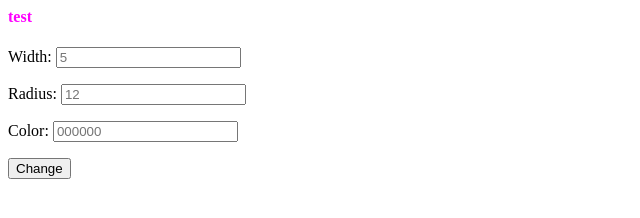
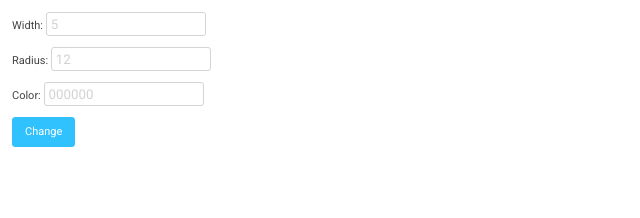
Before and after one commit to nacky00/figma-align-screenshots, a website built with webpack: page src/ui.html in a window 1280 px wide. Shown: the whole page, without its empty margins (0-640 px from the left). Built offline with nearby package versions, Linux system fonts and the light colour scheme.

Commit message:
update styles

```diff
--- a/src/ui.css
+++ b/src/ui.css
@@ -1,3 +1,103 @@
-h4 {
-    color: #FF00FF;
+@import url('https://fonts.googleapis.com/css?family=Roboto:400,400i,700');
+
+body {
+  font-family: 'Roboto', sans-serif;
+  font-size: 11px;
+  font-weight: 400;
+  color: #444;
+  margin: 12px 12px;
+  outline: none;
 }
+
+button {
+  font: inherit;
+  background-color: transparent;
+  display: block;
+  text-align: center;
+  height: 30px;
+  line-height: 28px;
+  max-width: 180px;
+  padding: 0 12px;
+  color: #444;
+  font-weight: 400;
+  background-color: transparent;
+  box-sizing: border-box;
+  border: 1px solid #d4d4d4;
+  border-radius: 3px;
+  outline: none;
+}
+
+button:active {
+  background-color: rgba(0, 0, 0, .1);
+}
+
+button:focus {
+  border: 2px solid #30c2ff;
+  line-height: 26px;
+  padding: 0 11px;
+}
+
+button.primary {
+  color: #fff;
+  background-color: #30c2ff;
+  border-color: #30c2ff;
+}
+
+button.primary:active {
+  background-color: #30afe6;
+  border-color: #30afe6;
+}
+
+button.primary:focus {
+  border: 2px solid rgba(0, 0, 0, .2);
+}
+
+input[type="text"] {
+  font-family: 'Roboto', sans-serif;
+  color: #444;
+  height: 24px;
+  padding: 0 2px 0 4px;
+  box-sizing: border-box;
+  border: 1px solid #d4d4d4;
+  border-radius: 3px;
+}
+
+input[type="text"]:focus {
+  border-color: #30c2ff;
+  box-shadow: inset 0 0 0 1px #30c2ff;
+  outline: none;
+}
+
+input[type="text"]::placeholder {
+  color: #D2D2D2;
+}
+
+input[type="checkbox"] {
+  width: 14px;
+  height: 14px;
+  border: 1px solid #d4d4d4;
+  border-radius: 3px;
+  box-sizing: border-box;
+  background-color: #fff;
+}
+
+h1 {
+  font-size: 14px;
+  font-weight: 400;
+  line-height: 20px;
+}
+
+h2 {
+  text-transform: uppercase;
+  letter-spacing: 1px;
+  font-weight: 400;
+  font-size: 11px;
+  color: #444;
+}
+
+h3 {
+  color: #aaa;
+  font-weight: inherit;
+  font-size: inherit;
+  margin-bottom: 6px;
+}
--- a/src/ui.html
+++ b/src/ui.html
@@ -1,5 +1,4 @@
 <!-- <link rel="stylesheet" href="https://static.figma.com/api/figma-extension-api-0.0.1.css"> -->
-<h4>test</h4>
 <p>Width: <input id="width" value="" type="text" placeholder="5"></p>
 <p>Radius: <input id="radius" value="" type="text" placeholder="12"></p>
 <p>Color: <input id="color" value="" type="text" placeholder="000000"></p>
```
